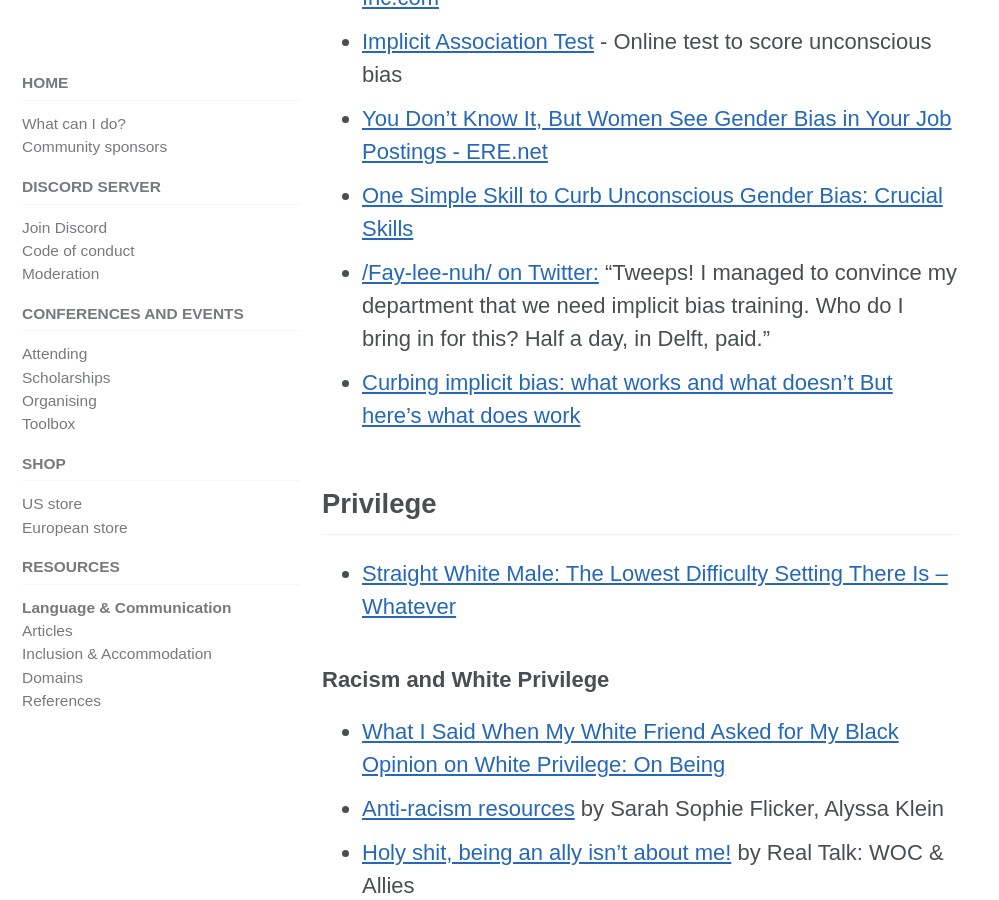
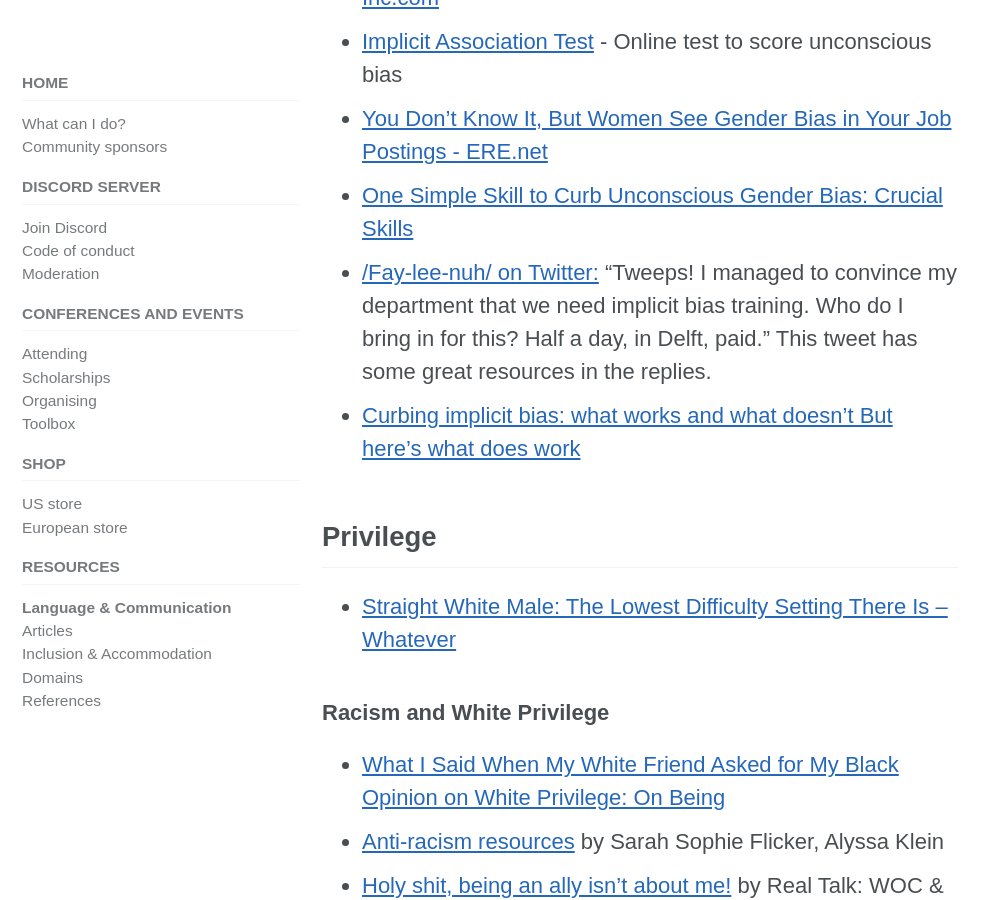
Before and after one commit to include-cpp/include-cpp.github.io, a Jekyll site: the page built from resources/language/index.md, in a window 1280 px wide and 900 px high, scrolled down 1556 px. Shown: the whole window, without its empty margins (0-999 px from the left). Built offline with Jekyll 4.4.1, drawn with Linux system fonts in a browser that asks for light colours; cached includes are drawn as plain includes; nearby versions of some CDN libraries.

Commit message:
Clarified a resource
Co-Authored-By: Clare Macrae <github@cfmacrae.fastmail.co.uk>

```diff
--- a/resources/language/index.md
+++ b/resources/language/index.md
@@ -38,7 +38,7 @@ title: Language and Communication
 * [Implicit Association Test](https://implicit.harvard.edu/implicit/) - Online test to score unconscious bias
 * [You Don’t Know It, But Women See Gender Bias in Your Job Postings - ERE.net](http://www.ere.net/2013/03/01/you-dont-know-it-but-women-see-gender-bias-in-your-job-postings/)
 * [One Simple Skill to Curb Unconscious Gender Bias:  Crucial Skills](http://www.crucialskills.com/2015/08/one-simple-skill-to-curb-unconscious-gender-bias/)
-* [/Fay-lee-nuh/ on Twitter:](https://twitter.com/Felienne/status/799604057577050113) "Tweeps! I managed to convince my department that we need implicit bias training. Who do I bring in for this? Half a day, in Delft, paid."
+* [/Fay-lee-nuh/ on Twitter:](https://twitter.com/Felienne/status/799604057577050113) "Tweeps! I managed to convince my department that we need implicit bias training. Who do I bring in for this? Half a day, in Delft, paid." This tweet has some great resources in the replies.
 * [Curbing implicit bias: what works and what doesn't But here’s what does work](https://knowablemagazine.org/article/mind/2020/how-to-curb-implicit-bias)
 
 
```
